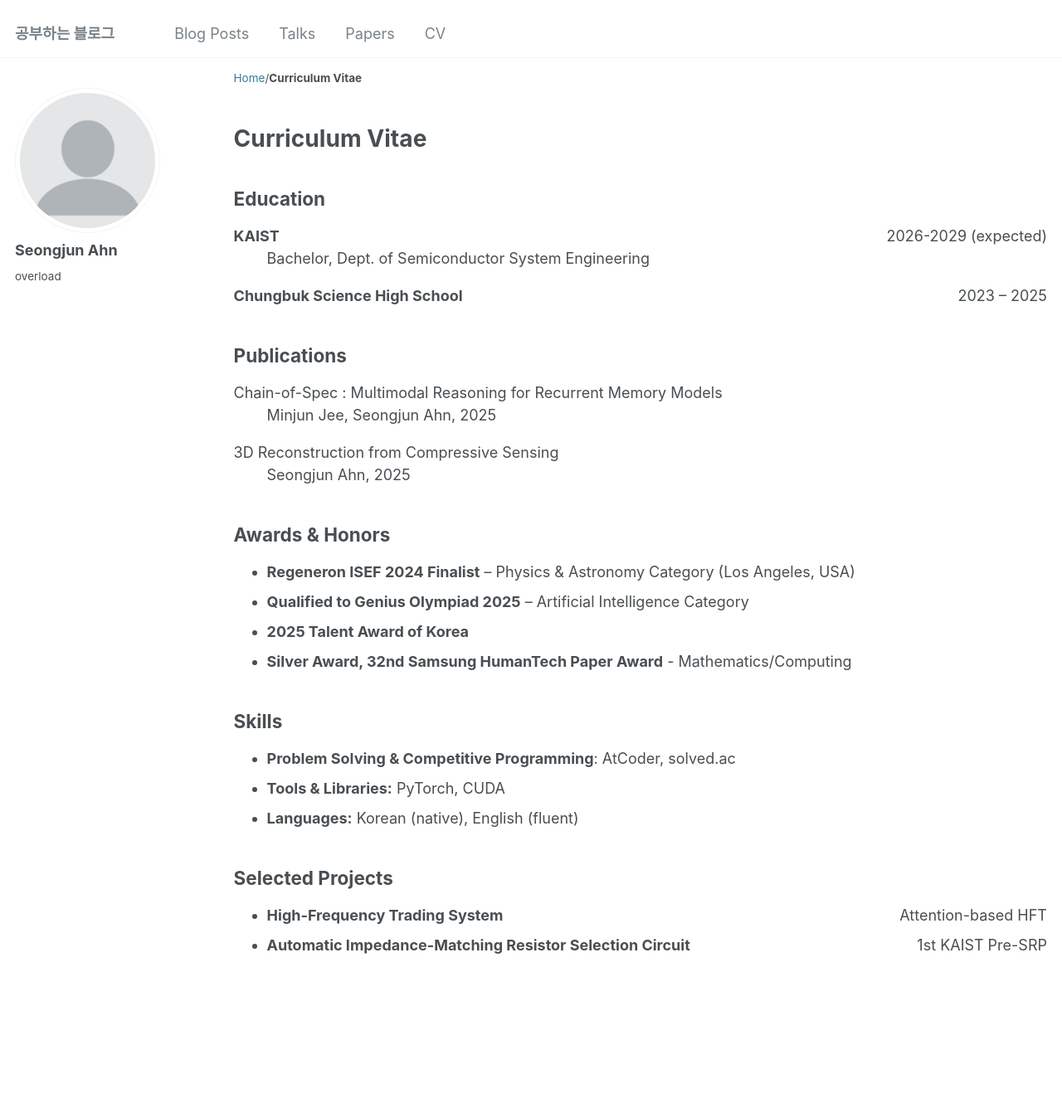
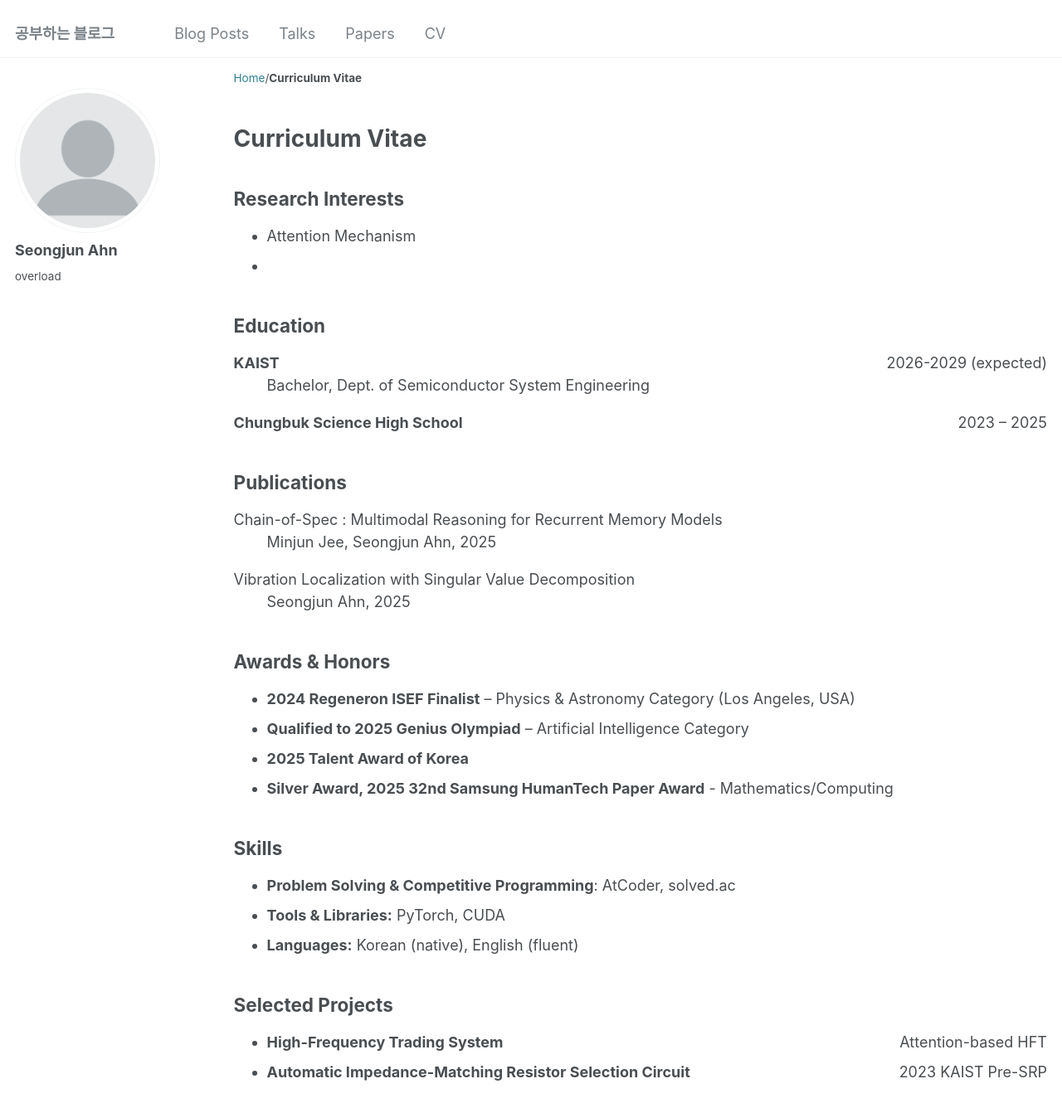
Before and after one commit to Gyvichi/gyvichi.github.io, a Jekyll site: the page built from _pages/cv.md, in a window 1280 px wide and 1400 px high. Shown: the top 1342 px of the window at 83% size. Built offline with Jekyll 4.4.1, drawn with Linux system fonts in a browser that asks for light colours.

Commit message:
Update cv.md

```diff
--- a/_pages/cv.md
+++ b/_pages/cv.md
@@ -8,6 +8,14 @@ redirect_from:
 ---
 
 {% include base_path %}
+
+<section id="Research Interest">
+  <h2>Research Interests</h2>
+  <ul>
+    <li>Attention Mechanism</li>
+    <li></li>
+  </ul>
+</section>
 
 <section id="education">
   <h2>Education</h2>
@@ -27,7 +35,7 @@ redirect_from:
     <dd>Minjun Jee, Seongjun Ahn, 2025</dd>
   </dl>
   <dl>
-    <dt>3D Reconstruction from Compressive Sensing</dt>
+    <dt>Vibration Localization with Singular Value Decomposition</dt>
     <dd>Seongjun Ahn, 2025</dd>
   </dl>
 </section>
@@ -42,10 +50,10 @@ redirect_from:
 <section id="achievements">
   <h2>Awards & Honors</h2>
   <ul>
-    <li><strong>Regeneron ISEF 2024 Finalist</strong> – Physics & Astronomy Category (Los Angeles, USA)</li>
-    <li><strong>Qualified to Genius Olympiad 2025</strong> – Artificial Intelligence Category</li>
+    <li><strong>2024 Regeneron ISEF Finalist</strong> – Physics & Astronomy Category (Los Angeles, USA)</li>
+    <li><strong>Qualified to 2025 Genius Olympiad</strong> – Artificial Intelligence Category</li>
     <li><strong>2025 Talent Award of Korea</strong></li>
-    <li><strong>Silver Award, 32nd Samsung HumanTech Paper Award</strong> - Mathematics/Computing</li>
+    <li><strong>Silver Award, 2025 32nd Samsung HumanTech Paper Award</strong> - Mathematics/Computing</li>
   </ul>
 </section>
 
@@ -62,7 +70,7 @@ redirect_from:
   <h2>Selected Projects</h2>
   <ul>
     <li><strong>High-Frequency Trading System</strong> &nbsp; <span style="float:right;">Attention-based HFT</span></li>
-    <li><strong>Automatic Impedance-Matching Resistor Selection Circuit</strong> &nbsp; <span style="float:right;">1st KAIST Pre-SRP</span></li>
+    <li><strong>Automatic Impedance-Matching Resistor Selection Circuit</strong> &nbsp; <span style="float:right;">2023 KAIST Pre-SRP</span></li>
   </ul>
 </section>
 
```
